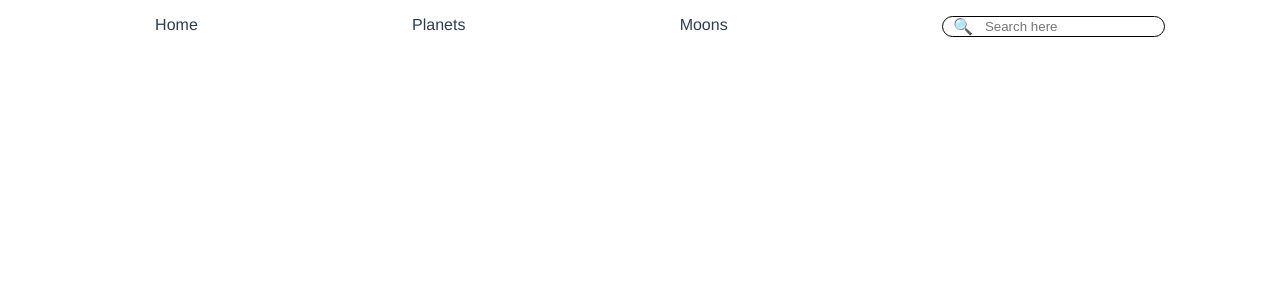
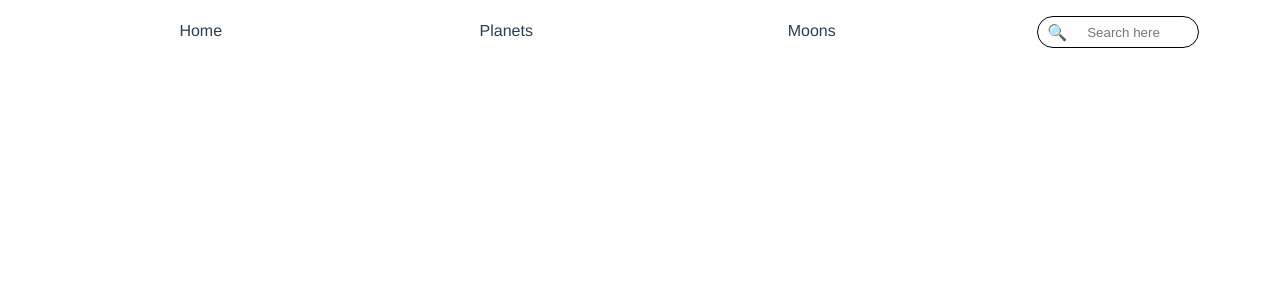
Before and after one commit to StuMcA/spacey, a Vue app in the folder client/: page / in a window 1280 px wide. Shown: the top 300 px of the page. Built offline with nearby package versions, Linux system fonts and the light colour scheme.

Commit message:
minor css changes

```diff
--- a/client/src/components/NavBar.vue
+++ b/client/src/components/NavBar.vue
@@ -4,8 +4,8 @@
         <li>Planets</li>
         <li>Moons</li>
         <li id="search">
-            <label>&#x1F50D;</label>
-            <input type="text" placeholder="Search here">
+            <label for="search-text">&#x1F50D;</label>
+            <input type="text" id="search-text" placeholder="Search here">
         </li>
     </ul>
 </template>
@@ -26,27 +26,36 @@ ul {
     display: flex;
     flex-direction: row;
     justify-content: space-around;
+    flex-wrap: wrap;
+    vertical-align: middle;
 }
 
 li {
+    display: flex;
+    justify-content: center;
     list-style: none;
+    height: 30px;
+    width: 160px;
+    align-items: center;
+}
+
+li:hover, label:hover {
+    cursor: pointer;
 }
 
 #search {
     border: 1px solid black;
     border-radius: 30px;
-    /* padding: 5px; */
-    display: flex;
 }
 
 input[type="text"] {
     border: none;
     background: transparent;
     margin: auto;
+    width: 100px;
 }
 
 label {
-    padding: 0 10px;
     margin: auto;
     color: gray;
 }
```
